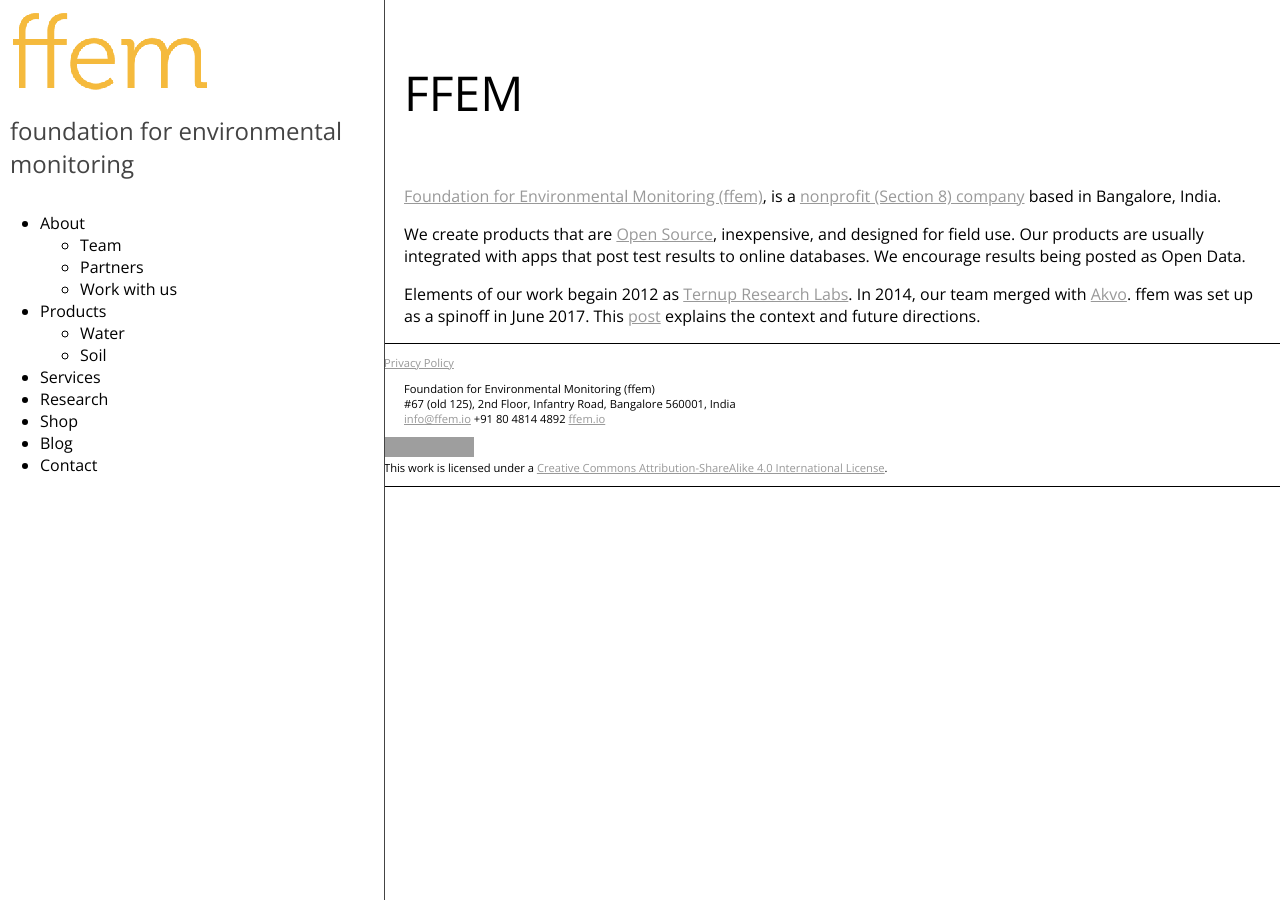
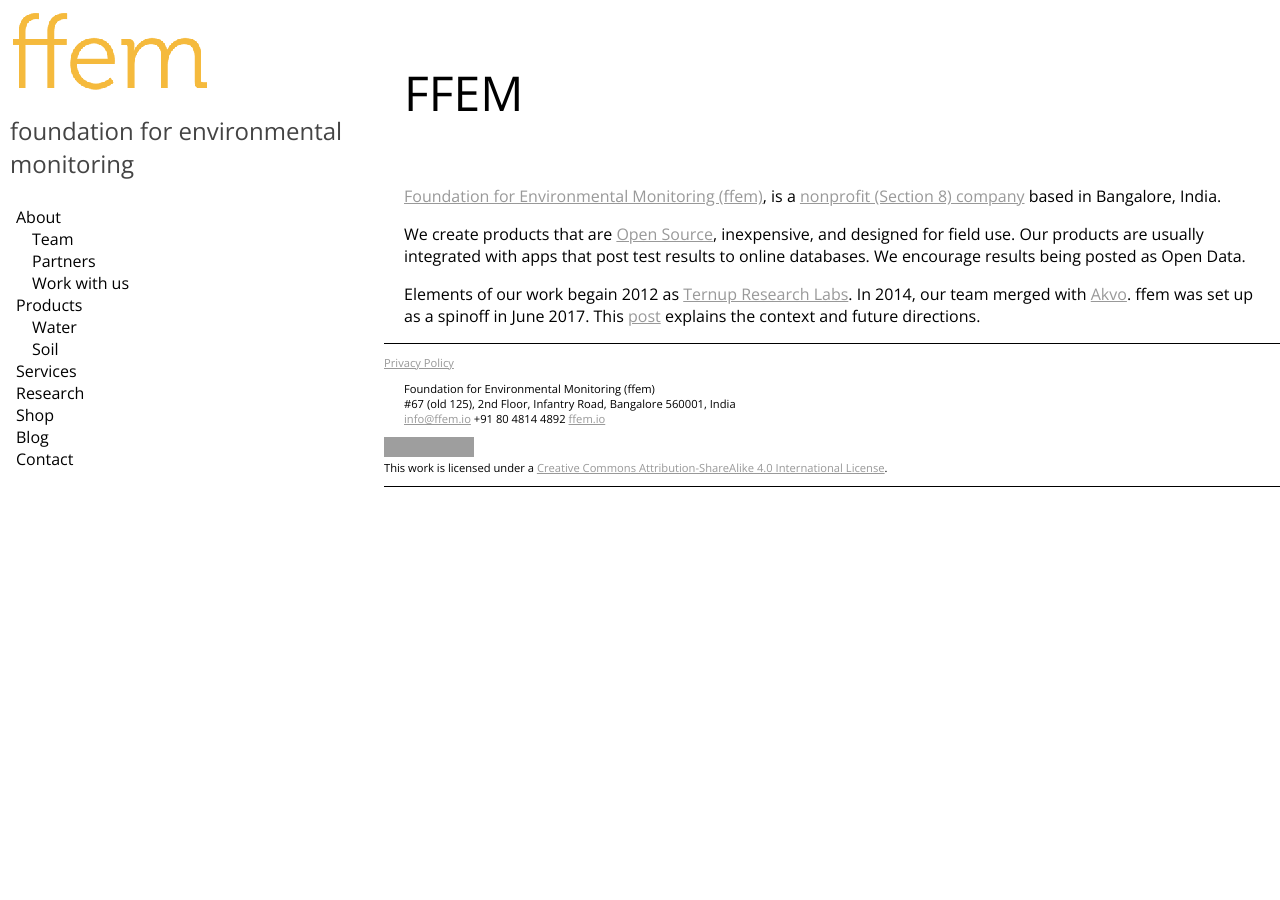
Before and after one commit to adraman/foundation-for-environmental-monitoring.github.io, a Jekyll site: the page built from index.md, in a window 1280 px wide. Built offline with Jekyll 4.4.1, drawn with Linux system fonts in a browser that asks for light colours; grey boxes are pictures that could not be loaded.

Commit message:
Removed bullets in nav ul

```diff
--- a/styles/screen.css
+++ b/styles/screen.css
@@ -98,7 +98,7 @@ nav a:visited {
 
 nav a:hover {
   color: #000;
-  text-decoration: none;
+  text-decoration: underline;
 }
 
 nav a:active {
@@ -106,15 +106,22 @@ nav a:active {
   text-decoration: none;
 }
 
+nav ul {
+  list-style: none;
+  margin: 0;
+  margin-left: 1em;
+  padding: 0;
+}
+
 #headerNav {
   position: fixed;
   top: 0;
   left: 0;
   height: 100%;
+  min-height: 500px;
 	width: 30%;
   min-width: 200px;
   background-color: #fff;
-  border-right: 1px solid #444;
 }
 
 img {
```
